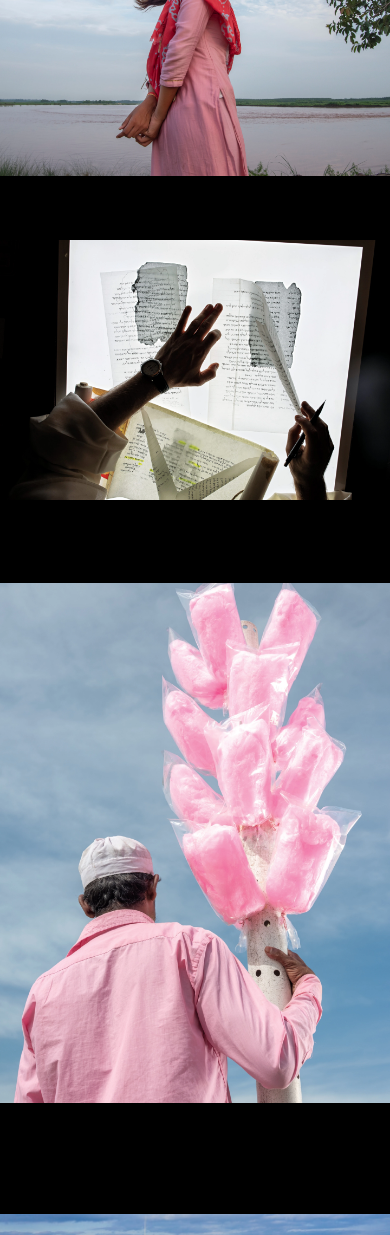
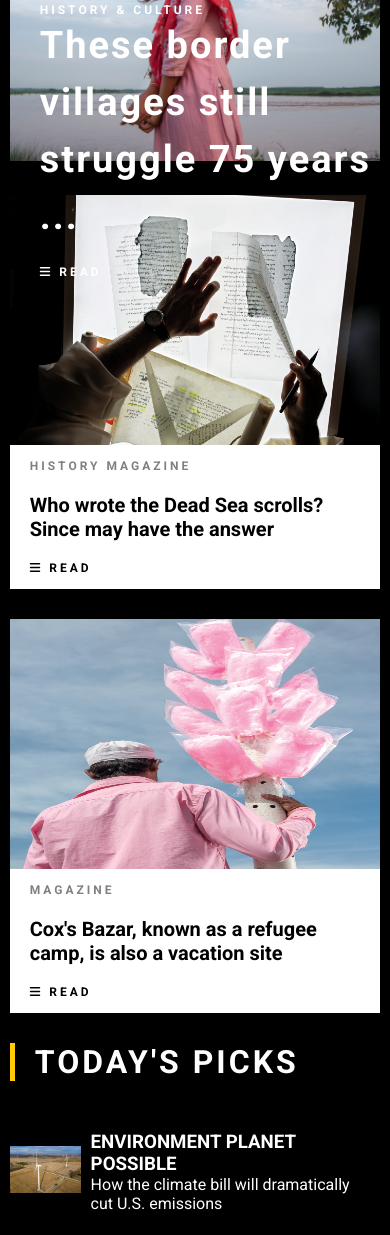
Before and after one commit to SamanthaSDGKU/NatGeo-ch31, a plain HTML site: page index.html in a window 390 px wide. Shown: the part 417-1652 px from the top of the page. Drawn offline with Linux system fonts and the light colour scheme.

Commit message:
Mobile presentation

```diff
--- a/index.html
+++ b/index.html
@@ -9,6 +9,7 @@
     <title>my Nat Geo</title>
 </head>
 <body>
+
     <nav class="menu">
 
         <img class="natgeo-frame" src="img/ng-border.png" alt="Nat Geo border">
@@ -32,30 +33,43 @@
         <div class="border"></div>
     </header>
 
+    <div class="container">
         <main>
         <section class="main-news">
+            <div class="main-news-img">
                 <img src="img/main-news.webp" alt="">
+            </div>
+            <div class="main-news-text">
                 <h3>History & Culture</h3>
                 <p>These border villages still struggle 75 years ...</p>
                 <h4><i class="fa-solid fa-bars"></i>
                     Read</h4>
+            </div>
         </section>
         <!-- end of main news-->
 
         <section class="secondary-news">
+            <div class="secondary-news-img">
                 <img src="img/secondary-news1.webp" alt="">
+            </div>
+            <div class="secondary-news-text">
                 <h3>History magazine</h3>
                 <p>Who wrote the Dead Sea scrolls? Since may have the answer</p>
                 <h4><i class="fa-solid fa-bars"></i>
                     Read</h4>
+            </div>
         </section>
 
         <section class="secondary-news">
+            <div class="secondary-news-img">
                  <img src="img/secondary-news2.webp" alt="">
+            </div>
+            <div class="secondary-news-text">
             <h3>Magazine</h3>
             <p>Cox's Bazar, known as a refugee camp, is also a vacation site</p>
             <h4><i class="fa-solid fa-bars"></i>
                  Read</h4>
+            </div>
         </section>
     </main>
     <section class="todays-picks">
@@ -63,12 +77,18 @@
         <h2>Today's Picks</h2>
 
         <div class="pick-element">
+            <div class="pick-element-img">
               <img src="img/picks.jpg" alt="">
+            </div>
+
+            <div class="pick-element-text">
                 <h3>Environment <span>planet possible</span> </h3>
                 <p>How the climate bill will dramatically cut U.S. emissions</p>
             </div>
+        </div>
+    </section>
+    </div>
 
-    </section>
 
 </body>
 </html>
--- a/mystyle.css
+++ b/mystyle.css
@@ -19,7 +19,11 @@ h2,h3,h4{
     text-transform: uppercase;
 }
 /*utilities*/
-
+.container{
+    width:95%;
+    margin-right: auto;
+    margin-left: auto;
+}
 /*navigation*/
 nav.menu{
     display: flex;
@@ -84,3 +88,94 @@ p.description span{
 div.border{
 
 }
+
+/*main news*/
+.main-news{
+    position: relative;/*the parent*/
+}
+.main-news-img{
+
+}
+.main-news-text{
+    position: absolute;/*the child*/
+    top:120px;
+    left:30px;
+    color:white;
+}
+.main-news-text h3{
+    font-size: 12px;
+    letter-spacing: 3px;
+}
+.main-news-text p{
+    font-size: 38px;
+    font-weight: bold;
+    letter-spacing: 2px;
+    line-height: 1.5;
+    margin-bottom: 20px;
+}
+.main-news-text h4{
+    font-size: 12px;
+    letter-spacing: 3px;
+    font-weight: bold;
+}
+/*secondary news*/
+.secondary-news{
+    margin-top: 30px;
+    margin-bottom: 30px;
+    overflow: hidden;
+}
+.secondary-news:hover img{
+    border-bottom: 5px solid #ffcc00;
+    transform: scale(1.1);
+}
+.secondary-news-img img{
+    height: 250px;
+    min-width:100%;
+}
+.secondary-news-text{
+    background-color: white;
+    height: 110px;
+    padding:20px;
+    margin-top: -10px;
+}
+.secondary-news-text h3{
+    font-size: 12px;
+    letter-spacing: 3px;
+    color:gray;
+    margin-bottom: 20px;
+}
+.secondary-news-text h3:hover{
+    text-decoration: underline;
+    cursor: pointer;
+}
+.secondary-news-text p{
+    font-size: 20px;
+    font-weight: bold;
+    margin-bottom: 20px;
+}
+.secondary-news-text h4{
+    font-size: 12px;
+    letter-spacing: 3px;
+    font-weight: bold;
+}
+
+.todays-picks h2{
+    font-size: 32px;
+    text-transform: uppercase;
+    color:white;
+    letter-spacing: 3px;
+    border-left:5px solid #ffcc00;
+    padding-left:20px;
+    margin-bottom: 40px;
+}
+.pick-element{
+    display:flex;
+    align-items: center;
+}
+.pick-element-img{
+    width:100px;
+}
+.pick-element-text{
+    color:white;
+    padding:10px;
+}
```
Also changed, not shown: practice.css (added, +26 -0 lines), practice.html (added, +50 -0 lines). Lines whose indentation alone changed are shown as unchanged.
